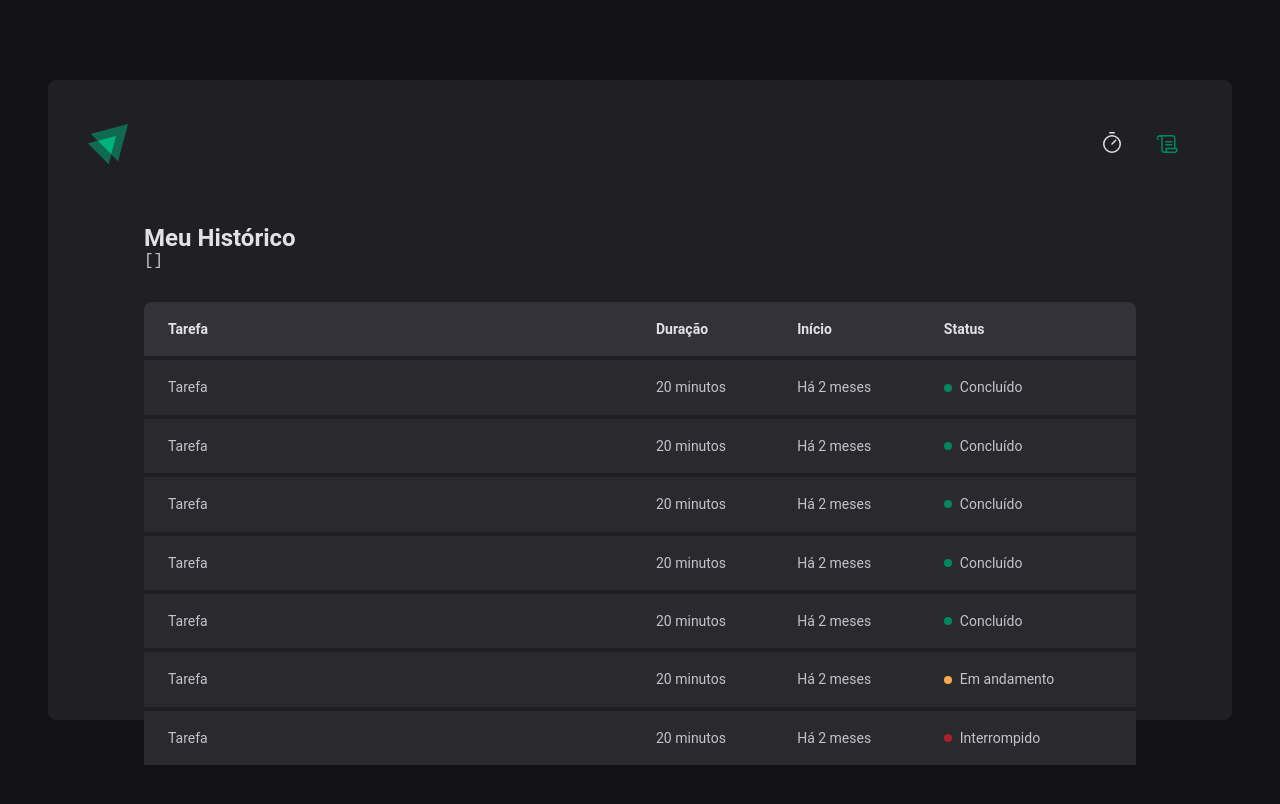
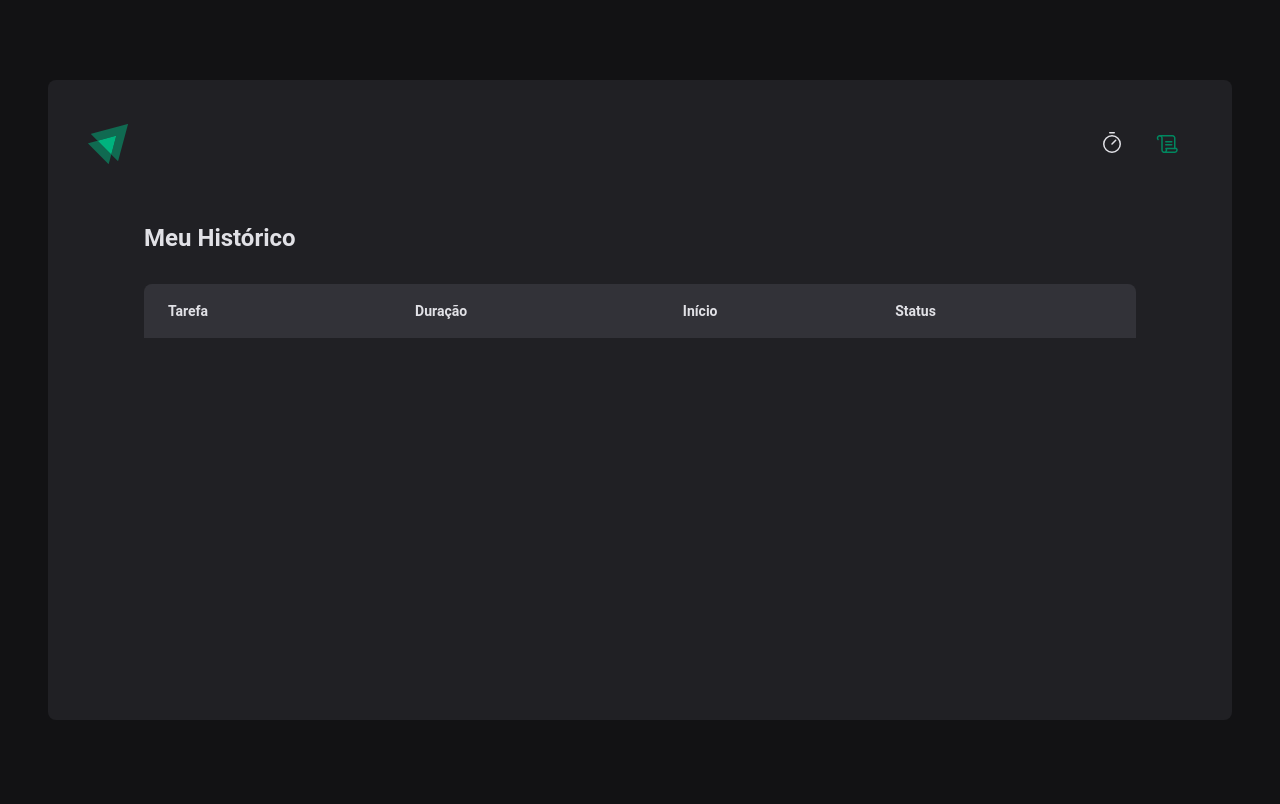
Before and after one commit to sidneifjr/Ignite-Timer, a React (Vite) app: page /history in a window 1280 px wide. Shown: the top 804 px of the page. Built offline with nearby package versions, Linux system fonts and the light colour scheme.

Commit message:
Implementa a listagem do histórico

```diff
--- a/src/pages/History/index.tsx
+++ b/src/pages/History/index.tsx
@@ -8,9 +8,6 @@
   return (
     <HistoryContainer>
       <h1>Meu Histórico</h1>
-
-      {/* Exibe os últimos ciclos */}
-      <pre>{JSON.stringify(cycles, null, 2)}</pre>
 
       <HistoryList>
         <table>
@@ -24,68 +21,28 @@
           </thead>
 
           <tbody>
-            <tr>
-              <td>Tarefa</td>
-              <td>20 minutos</td>
-              <td>Há 2 meses</td>
-              <td>
-                <Status statusColor="green">Concluído</Status>
-              </td>
-            </tr>
+            {cycles.map((cycle) => {
+              return (
+                <tr key={cycle.id}>
+                  <td>{cycle.task}</td>
+                  <td>{cycle.minutesAmount} minutos</td>
+                  <td>{cycle.startDate.toISOString()}</td>
+                  <td>
+                    {cycle.finishedDate && (
+                      <Status statusColor="green">Concluído</Status>
+                    )}
 
-            <tr>
-              <td>Tarefa</td>
-              <td>20 minutos</td>
-              <td>Há 2 meses</td>
-              <td>
-                <Status statusColor="green">Concluído</Status>
-              </td>
-            </tr>
+                    {cycle.interruptedDate && (
+                      <Status statusColor="red">Interrompido</Status>
+                    )}
 
-            <tr>
-              <td>Tarefa</td>
-              <td>20 minutos</td>
-              <td>Há 2 meses</td>
-              <td>
-                <Status statusColor="green">Concluído</Status>
-              </td>
-            </tr>
-
-            <tr>
-              <td>Tarefa</td>
-              <td>20 minutos</td>
-              <td>Há 2 meses</td>
-              <td>
-                <Status statusColor="green">Concluído</Status>
-              </td>
-            </tr>
-
-            <tr>
-              <td>Tarefa</td>
-              <td>20 minutos</td>
-              <td>Há 2 meses</td>
-              <td>
-                <Status statusColor="green">Concluído</Status>
-              </td>
-            </tr>
-
-            <tr>
-              <td>Tarefa</td>
-              <td>20 minutos</td>
-              <td>Há 2 meses</td>
-              <td>
-                <Status statusColor="yellow">Em andamento</Status>
-              </td>
-            </tr>
-
-            <tr>
-              <td>Tarefa</td>
-              <td>20 minutos</td>
-              <td>Há 2 meses</td>
-              <td>
-                <Status statusColor="red">Interrompido</Status>
-              </td>
-            </tr>
+                    {!cycle.finishedDate && !cycle.interruptedDate && (
+                      <Status statusColor="yellow">Em andamento</Status>
+                    )}
+                  </td>
+                </tr>
+              )
+            })}
           </tbody>
         </table>
       </HistoryList>
```
